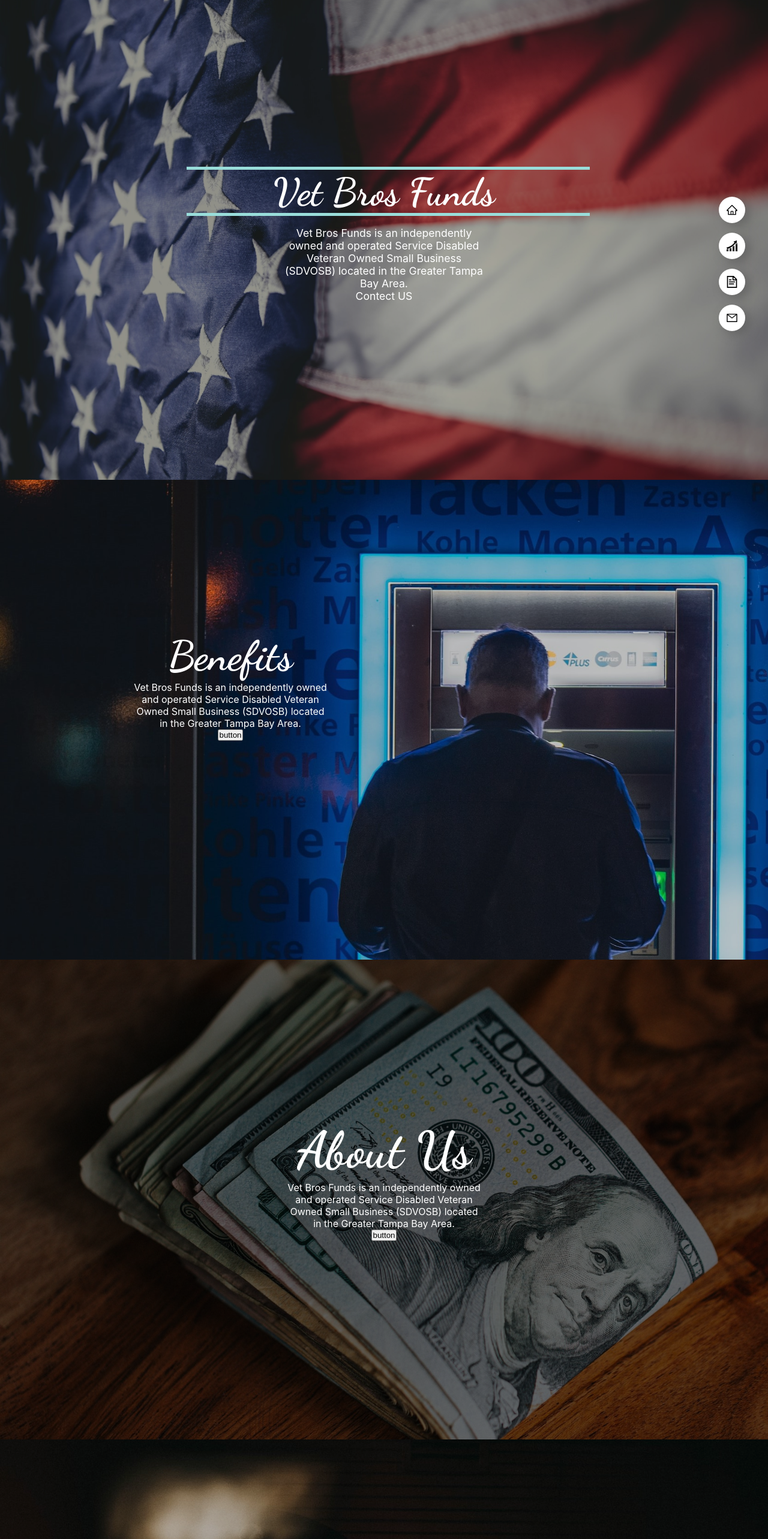
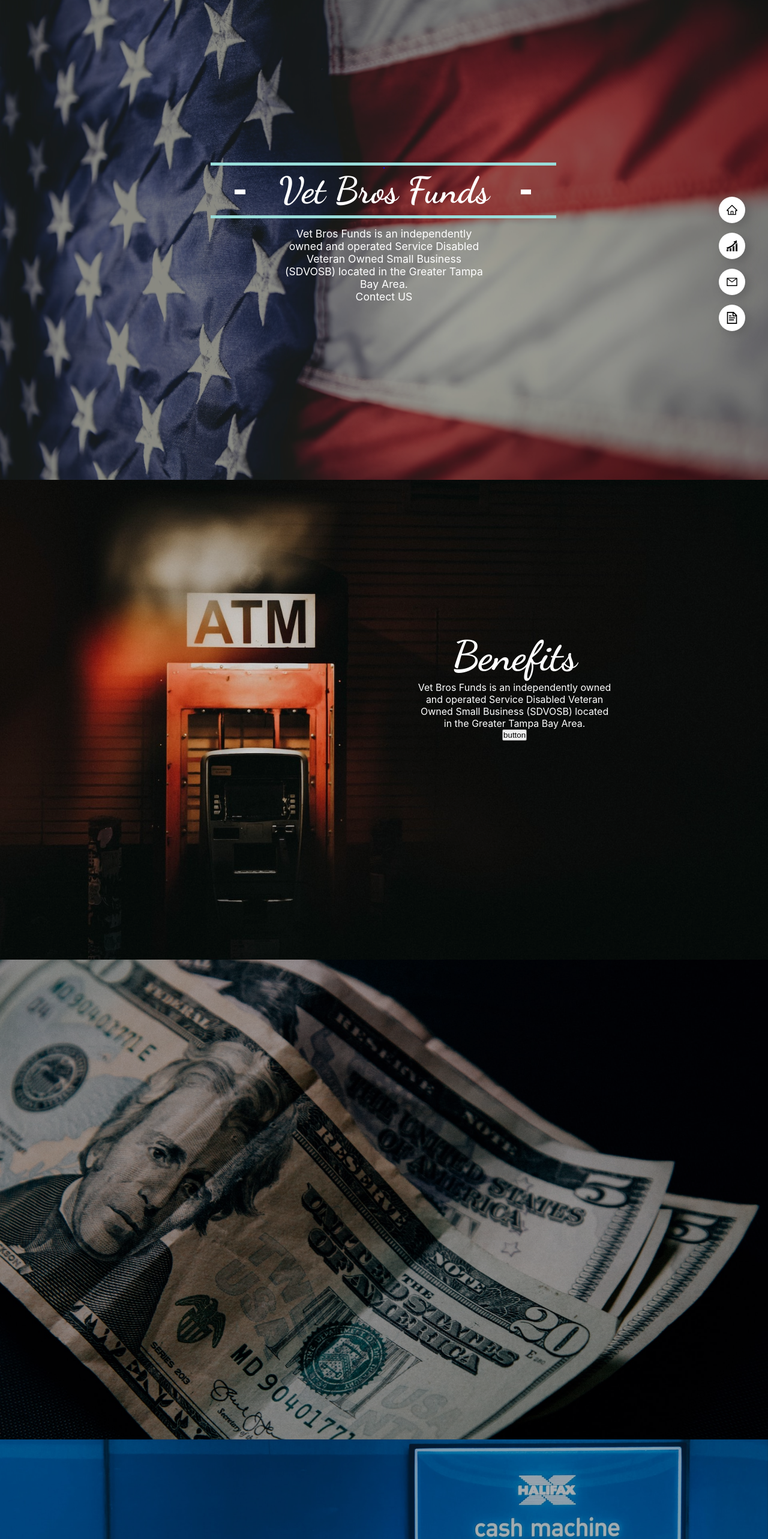
Before and after one commit to SeanSchmidt89/vet-bros-funds, a React (Create React App) app: page / in a window 1280 px wide. Shown: the top 2566 px of the page at 60% size. Built offline with nearby package versions, Linux system fonts and the light colour scheme; the HTML template or start-up script is replaced by a standard one; a web font is replaced by a local one.

Commit message:
adding how it works comp, changing css

```diff
--- a/src/App.js
+++ b/src/App.js
@@ -1,7 +1,8 @@
 import SideNav from "./components/SideNav/SideNav";
 import Hero from "./components/Hero/Hero";
+import Benefits from "./components/Benefits/Benefits";
+import HowItWorks from "./components/HowItWorks/HowItWorks";
 import About from "./components/About/About";
-import Benefits from "./components/Benefits/Benefits";
 import Contact from "./components/Contact/Contact";
 
 function App() {
@@ -10,8 +11,9 @@ function App() {
       <SideNav />
       <Hero />
       <Benefits />
+      <HowItWorks />
+      <Contact />
       <About />
-      <Contact />
     </div>
   );
 }
--- a/src/components/Benefits/Benefits.css
+++ b/src/components/Benefits/Benefits.css
@@ -15,7 +15,7 @@
   height: 100vh;
   position: absolute;
   top: 0;
-  background-color: rgba(0, 0, 0, 0.2);
+  background-color: rgba(0, 0, 0, 0.15);
 }
 
 .benefits .benefits-text {
@@ -23,7 +23,7 @@
   height: 100vh;
   position: absolute;
   top: 0;
-  padding-right: 40%;
+  padding-left: 34%;
   padding-bottom: 7rem;
   display: flex;
   flex-direction: column;
--- a/src/components/Benefits/Benefits.js
+++ b/src/components/Benefits/Benefits.js
@@ -1,5 +1,5 @@
 import React from "react";
-import BenefitsImg from "../../assests/img7.jpg";
+import BenefitsImg from "../../assests/img4.jpg";
 import "./Benefits.css";
 
 const Benefits = () => {
--- a/src/components/Contact/Contact.css
+++ b/src/components/Contact/Contact.css
@@ -15,11 +15,12 @@
   height: 100vh;
   position: absolute;
   top: 0;
-  background-color: rgba(0, 0, 0, 0.15);
+  background-color: rgba(0, 0, 0, 0.3);
 }
 
 .contact .form-container {
-  padding-left: 33%;
+  padding-right: 32%;
+  padding-bottom: 6rem;
   width: 100%;
   height: 100vh;
   position: absolute;
--- a/src/components/Contact/Contact.js
+++ b/src/components/Contact/Contact.js
@@ -1,5 +1,5 @@
 import React from "react";
-import ContactImg from "../../assests/img4.jpg";
+import ContactImg from "../../assests/img6.jpg";
 import "./Contact.css";
 
 const Contact = () => {
--- a/src/components/Hero/Hero.css
+++ b/src/components/Hero/Hero.css
@@ -14,7 +14,7 @@
 .hero .overlay {
   width: 100%;
   height: 100vh;
-  background-color: rgba(0, 0, 0, 0.35);
+  background-color: rgba(0, 0, 0, 0.38);
   position: absolute;
 }
 
@@ -43,27 +43,45 @@
 
 .bar-container .top-bar {
   position: absolute;
-  top: -0.1rem;
-  left: -20.5rem;
-  width: 42rem;
+  top: -0.5rem;
+  left: -18rem;
+  width: 36rem;
   height: 0.3rem;
   background-color: #99ddda;
 }
 
 .bar-container .bottom-bar {
   position: absolute;
-  top: 4.7rem;
-  left: -20.5rem;
-  width: 42rem;
+  top: 5rem;
+  left: -18rem;
+  width: 36rem;
   height: 0.3rem;
   background-color: #99ddda;
 }
 
+.bar-container .left-bar {
+  position: absolute;
+  top: 2.3rem;
+  right: 14.5rem;
+  width: 1.1rem;
+  height: 0.5rem;
+  background-color: white;
+}
+
+.bar-container .right-bar {
+  position: absolute;
+  top: 2.3rem;
+  left: 14.3rem;
+  width: 1.1rem;
+  height: 0.5rem;
+  background-color: white;
+}
+
 .hero-text h1 {
   font-family: "dancing script";
-  font-size: 4rem;
+  font-size: 3.8rem;
   font-weight: 700;
-  margin-bottom: 1.2rem;
+  margin-bottom: 1.6rem;
 }
 
 .hero button {
--- a/src/components/Hero/Hero.js
+++ b/src/components/Hero/Hero.js
@@ -11,6 +11,8 @@ const Hero = () => {
         <div className="bar-container">
           <div className="top-bar" />
           <div className="bottom-bar" />
+          <div className="left-bar" />
+          <div className="right-bar" />
         </div>
         <h1>Vet Bros Funds</h1>
         <p>
--- /dev/null
+++ b/src/components/HowItWorks/HowItWorks.css
@@ -0,0 +1,19 @@
+.howitworks {
+  position: relative;
+  width: 100%;
+  height: 100vh;
+}
+
+.howitworks img {
+  width: 100%;
+  height: 100vh;
+  object-fit: cover;
+}
+
+.howitworks .overlay {
+  position: absolute;
+  top: 0;
+  width: 100%;
+  height: 100vh;
+  background-color: rgba(0, 0, 0, 0.3);
+}
--- /dev/null
+++ b/src/components/HowItWorks/HowItWorks.js
@@ -0,0 +1,14 @@
+import React from "react";
+import HowItWorksImg from "../../assests/img2.jpg";
+import "./HowItWorks.css";
+
+const HowItWorks = () => {
+  return (
+    <div className="howitworks">
+      <img src={HowItWorksImg} />
+      <div className="overlay" />
+    </div>
+  );
+};
+
+export default HowItWorks;
--- a/src/components/SideNav/SideNav.js
+++ b/src/components/SideNav/SideNav.js
@@ -15,11 +15,11 @@ const SideNav = () => {
         <a href="#benefits">
           <GiProgression size={20} />
         </a>
+        <a href="#contact">
+          <AiOutlineMail size={20} />
+        </a>
         <a href="#about">
           <GrDocumentText size={20} />
-        </a>
-        <a href="#contact">
-          <AiOutlineMail size={20} />
         </a>
       </div>
     </div>
```
